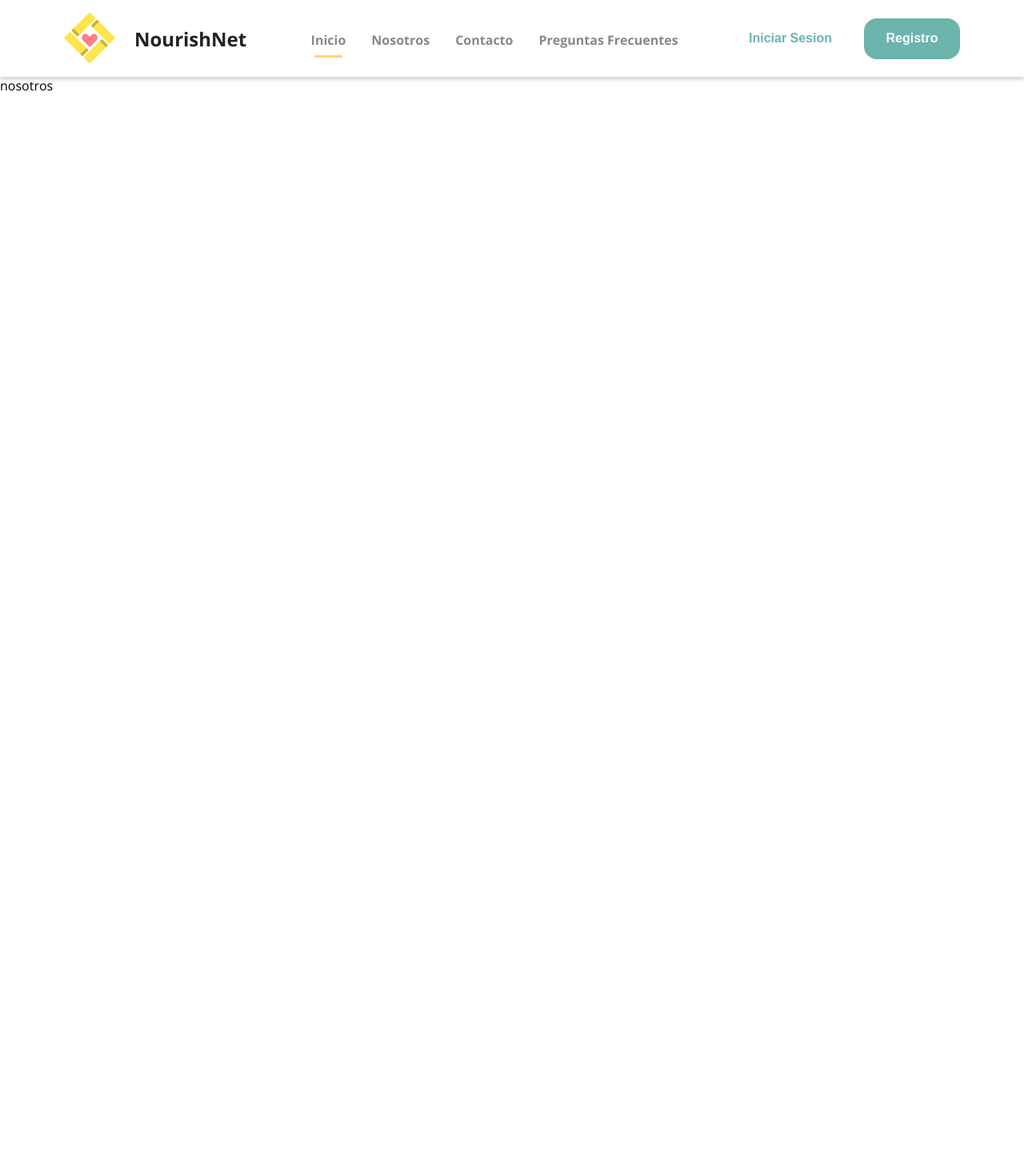
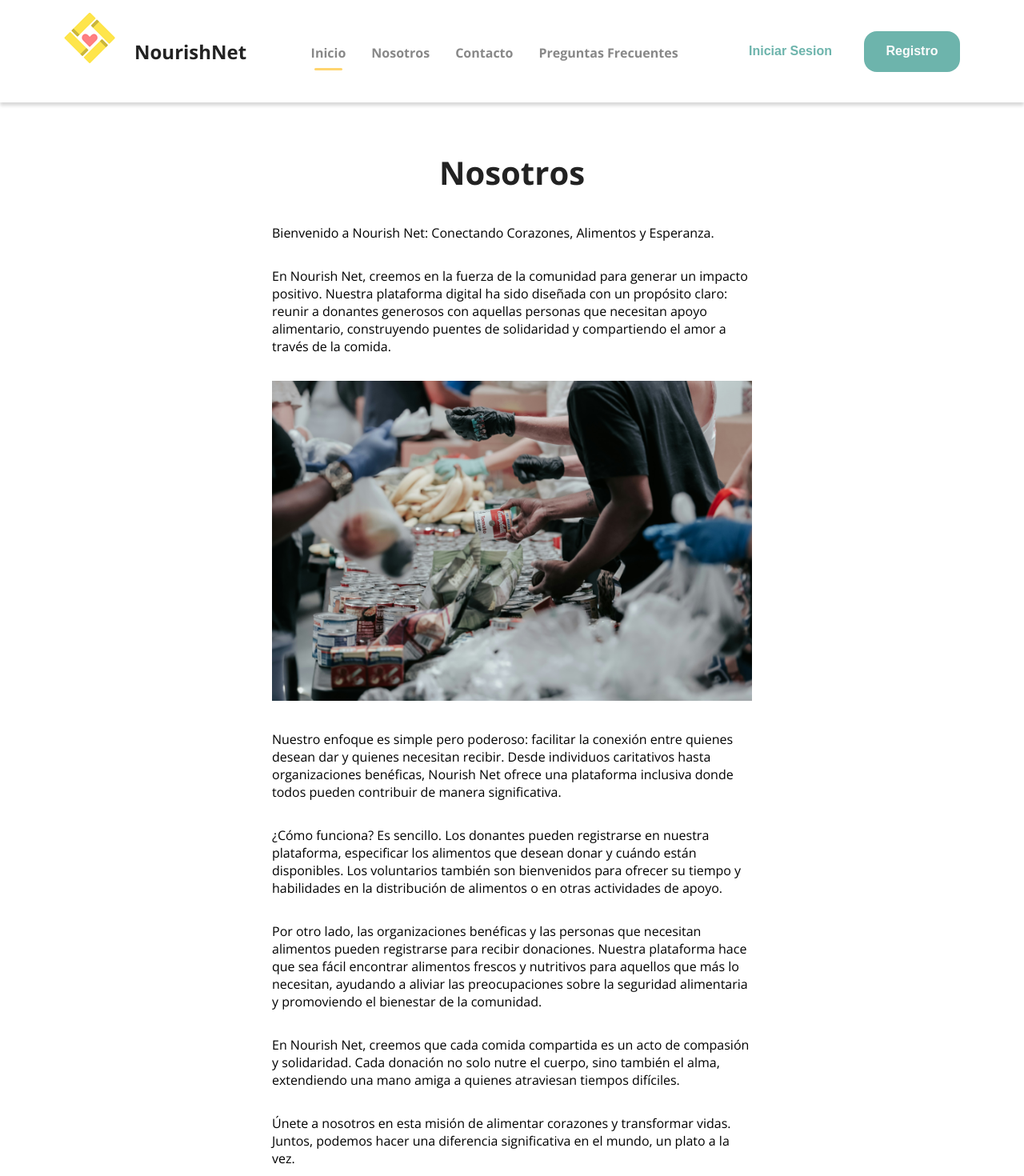
Before and after one commit to amh0/nourish-net, a React (Create React App) app in the folder frontend/: page /nosotros in a window 1280 px wide. Shown: the top 1470 px of the page at 80% size. Before the commit the page ends 800 px from the top, so only its background shows below. Built offline with nearby package versions, Linux system fonts and the light colour scheme.

Commit message:
add about section and cards to main page

```diff
--- a/frontend/src/components/Body/Body.css
+++ b/frontend/src/components/Body/Body.css
@@ -25,11 +25,48 @@
   flex-direction: column;
   gap: 12px;
 }
-.card-wrapper{
+.card-wrapper {
   display: flex;
   justify-content: center;
+  align-items: center;
+  flex-direction: column;
+  gap: 56px;
+  margin: 160px 0px;
+}
+.card-section {
+  display: flex;
+  flex-wrap: wrap;
+  column-gap: 88px;
+  row-gap: 40px;
+}
+.card-box {
+  /* border: 1px solid black; */
+  box-sizing: border-box;
+  display: flex;
+  flex-direction: column;
+  gap: 40px;
+  border-radius: 16px;
+  box-shadow: 0px 0px 8px 2px var(--textlighter);
+  padding: 40px;
+  width: 360px;
+}
+.card-box .title4{
+  margin-bottom: 24px;
+}
+.card-placeholder{
+  border-radius: 16px;
+  width: 100%;
+  height: 160px;
+  background-color: var(--primarylight) ;
+}
+.card-box button{
+  width: 200px;
 }
 p {
   font-size: var(--parr1);
   margin: 0px;
 }
+
+.accent-secondary {
+  color: var(--secondary);
+}
--- a/frontend/src/components/Body/Body.jsx
+++ b/frontend/src/components/Body/Body.jsx
@@ -33,7 +33,28 @@ const Body = () => {
           ¿Estas listo para hacer la
           <span className="accent-secondary"> diferencia</span>?
         </h3>
-        <div className="card-section"> </div>
+        <div className="card-section">
+          <div className="card-box">
+            <div>
+              <h4 className="title4">Empieza a donar</h4>
+              <p>
+                Conviértete en un donante y comparte el sabor de la bondad.{" "}
+              </p>
+            </div>
+            <div className="card-placeholder"></div>
+            <button className="btn secondary-v">Donar ahora</button>
+          </div>
+          <div className="card-box">
+            <div>
+              <h4 className="title4">Voluntarios</h4>
+              <p>
+                Te necesitamos para transformar las vidas de otras personas.
+              </p>
+            </div>
+            <div className="card-placeholder"></div>
+            <button className="btn secondary-v">Quiero ser voluntario</button>
+          </div>
+        </div>
       </div>
     </>
   );
--- a/frontend/src/components/globals.css
+++ b/frontend/src/components/globals.css
@@ -1,6 +1,7 @@
 @import url("https://fonts.googleapis.com/css2?family=Open+Sans:ital,wght@0,300..800;1,300..800&display=swap");
 :root {
   --primary: #ffd56f;
+  --primarylight: #fff7e2;
   --secondary: #6db4ac;
   /* --secondary_strong: #3e8e85; */
   --secondary_strong: #48968d;
--- a/frontend/src/components/navbar/NavBar.css
+++ b/frontend/src/components/navbar/NavBar.css
@@ -2,6 +2,7 @@
 .navbar {
   display: flex;
   justify-content: space-between;
+  align-items: center;
   padding: 16px 80px;
   box-shadow: 0px 4px 4px var(--textlighter);
 }
--- /dev/null
+++ b/frontend/src/pages/Nosotros.css
@@ -0,0 +1,16 @@
+.about-us {
+  margin: 0px auto;
+  padding: 64px 0px;
+  width: 600px;
+}
+.about-us .title3 {
+  text-align: center;
+  margin-bottom: 40px;
+}
+p {
+  margin-bottom: 32px;
+}
+img {
+  width: 100%;
+  margin-bottom: 32px;
+}
--- a/frontend/src/pages/Nosotros.jsx
+++ b/frontend/src/pages/Nosotros.jsx
@@ -1,7 +1,58 @@
 import React from "react";
+import "./Nosotros.css";
+import about1 from "../components/assets/about1.jpg";
+const Nosotros = () => {
+  return (
+    <div className="about-us">
+      <h3 className="title3">Nosotros</h3>
+      <p>
+        Bienvenido a Nourish Net: Conectando Corazones, Alimentos y Esperanza.
+      </p>
+      <p>
+        En Nourish Net, creemos en la fuerza de la comunidad para generar un
+        impacto positivo. Nuestra plataforma digital ha sido diseñada con un
+        propósito claro: reunir a donantes generosos con aquellas personas que
+        necesitan apoyo alimentario, construyendo puentes de solidaridad y
+        compartiendo el amor a través de la comida.
+      </p>
+      <img src={about1} alt=""  />
 
-const Nosotros = () => {
-  return <div>nosotros</div>;
+      <p>
+        Nuestro enfoque es simple pero poderoso: facilitar la conexión entre
+        quienes desean dar y quienes necesitan recibir. Desde individuos
+        caritativos hasta organizaciones benéficas, Nourish Net ofrece una
+        plataforma inclusiva donde todos pueden contribuir de manera
+        significativa.
+      </p>
+      <p>
+        ¿Cómo funciona? Es sencillo. Los donantes pueden registrarse en nuestra
+        plataforma, especificar los alimentos que desean donar y cuándo están
+        disponibles. Los voluntarios también son bienvenidos para ofrecer su
+        tiempo y habilidades en la distribución de alimentos o en otras
+        actividades de apoyo.
+      </p>
+      <p>
+        Por otro lado, las organizaciones benéficas y las personas que necesitan
+        alimentos pueden registrarse para recibir donaciones. Nuestra plataforma
+        hace que sea fácil encontrar alimentos frescos y nutritivos para
+        aquellos que más lo necesitan, ayudando a aliviar las preocupaciones
+        sobre la seguridad alimentaria y promoviendo el bienestar de la
+        comunidad.
+      </p>
+      <p>
+        En Nourish Net, creemos que cada comida compartida es un acto de
+        compasión y solidaridad. Cada donación no solo nutre el cuerpo, sino
+        también el alma, extendiendo una mano amiga a quienes atraviesan tiempos
+        difíciles.
+      </p>
+      <p>
+        Únete a nosotros en esta misión de alimentar corazones y transformar
+        vidas. Juntos, podemos hacer una diferencia significativa en el mundo,
+        un plato a la vez.
+      </p>
+      <p>¡Gracias por ser parte de la familia Nourish Net!</p>
+    </div>
+  );
 };
 
 export default Nosotros;
```
Also changed, not shown: frontend/src/pages/Contacto.jsx (+3 -5 lines), frontend/src/components/assets/about1.jpg (added).
